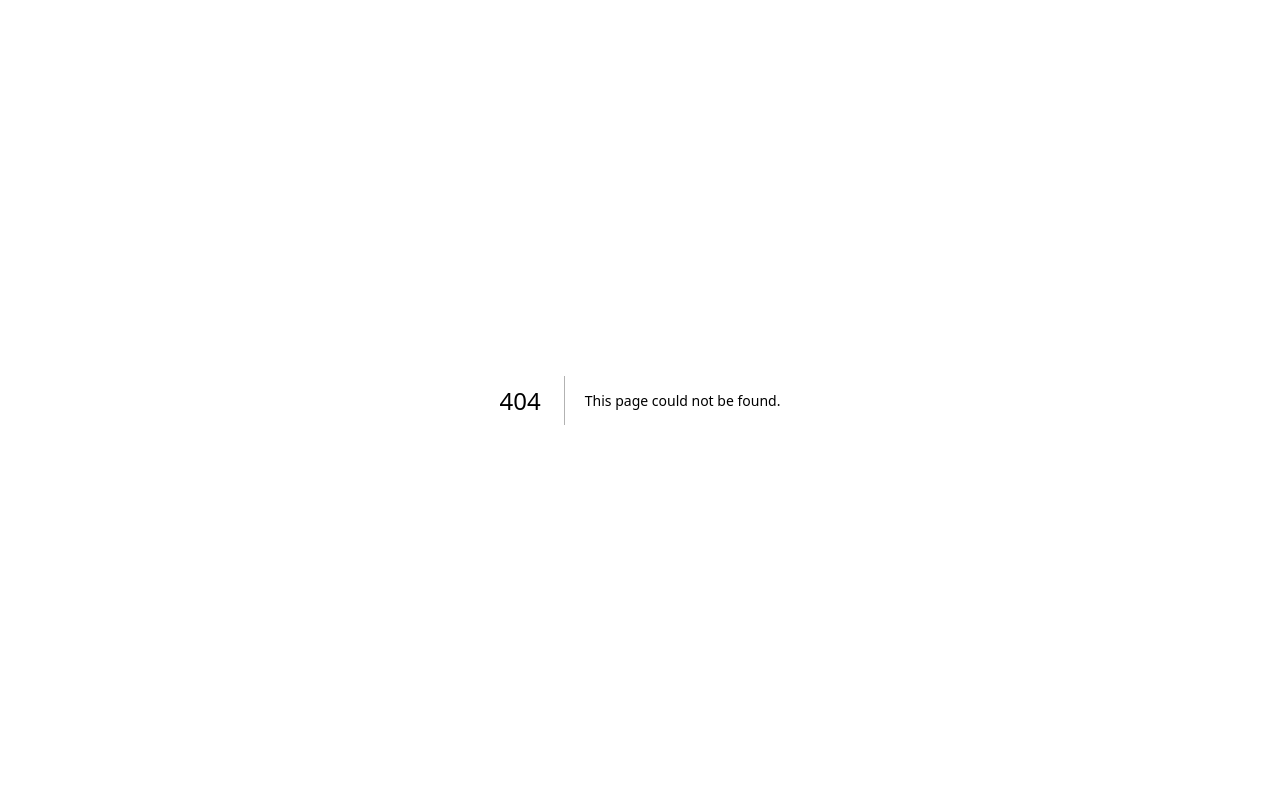
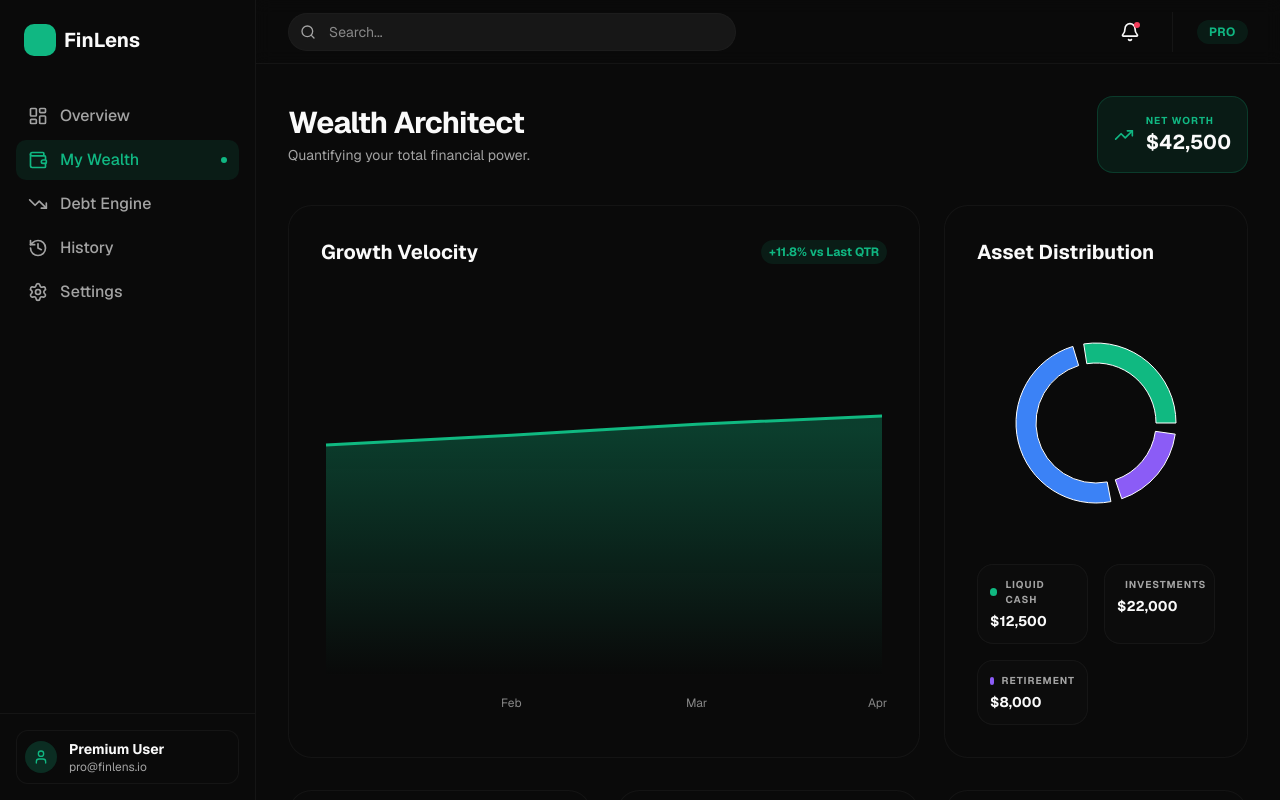
Before and after one commit to aman2dev/FinLens, a Next.js app: page /dashboard/wealth in a window 1280 px wide. Before the commit this address had no page. Built offline with nearby package versions, Linux system fonts and the light colour scheme.

Commit message:
feat: implement wealth architect

```diff
--- /dev/null
+++ b/src/app/dashboard/wealth/page.tsx
@@ -0,0 +1,164 @@
+"use client";
+
+import React from "react";
+import { motion } from "framer-motion";
+import {
+  Wallet,
+  TrendingUp,
+  BarChart3,
+  PieChart as PieIcon,
+  ArrowUpRight,
+  ShieldCheck,
+  Building2,
+  Coins
+} from "lucide-react";
+import {
+  AreaChart,
+  Area,
+  XAxis,
+  YAxis,
+  CartesianGrid,
+  Tooltip,
+  ResponsiveContainer,
+  PieChart,
+  Pie,
+  Cell
+} from "recharts";
+import { useFinancialData } from "@/hooks/use-financial-data";
+import { cn } from "@/lib/utils";
+
+const wealthData = [
+  { month: "Jan", value: 38000 },
+  { month: "Feb", value: 39500 },
+  { month: "Mar", value: 41200 },
+  { month: "Apr", value: 42500 }
+];
+
+const assetBreakdown = [
+  { name: "Liquid Cash", value: 12500, color: "#10b981" },
+  { name: "Investments", value: 22000, color: "#3b82f6" },
+  { name: "Retirement", value: 8000, color: "#8b5cf6" }
+];
+
+export default function WealthPage() {
+  const { getTotalWealth } = useFinancialData();
+
+  return (
+    <div className="space-y-8 pb-32 md:pb-20">
+      <div className="flex flex-col sm:flex-row sm:items-center justify-between gap-4">
+        <div>
+          <h1 className="font-heading text-3xl font-bold tracking-tight">Wealth Architect</h1>
+          <p className="text-muted-foreground mt-1 text-sm">Quantifying your total financial power.</p>
+        </div>
+        <div className="flex items-center gap-3 p-4 bg-primary/10 border border-primary/20 rounded-2xl">
+            <TrendingUp className="h-5 w-5 text-primary" />
+            <div>
+                <p className="text-[10px] font-bold text-primary uppercase tracking-widest">Net Worth</p>
+                <p className="text-xl font-bold font-heading text-foreground">${getTotalWealth().toLocaleString()}</p>
+            </div>
+        </div>
+      </div>
+
+      <div className="grid gap-6 lg:grid-cols-3">
+        <div className="lg:col-span-2 p-6 sm:p-8 rounded-3xl border border-border/40 bg-card/20 min-h-[400px] flex flex-col">
+            <div className="flex items-center justify-between mb-8">
+                <h2 className="font-heading text-xl font-bold">Growth Velocity</h2>
+                <span className="text-xs font-bold text-primary px-2 py-1 bg-primary/10 rounded-full">
+                    +11.8% vs Last QTR
+                </span>
+            </div>
+
+            <div className="flex-1 w-full">
+                <ResponsiveContainer width="100%" height="100%">
+                    <AreaChart data={wealthData}>
+                        <defs>
+                            <linearGradient id="wealthGradient" x1="0" y1="0" x2="0" y2="1">
+                                <stop offset="5%" stopColor="#10b981" stopOpacity={0.3}/>
+                                <stop offset="95%" stopColor="#10b981" stopOpacity={0}/>
+                            </linearGradient>
+                        </defs>
+                        <XAxis
+                            dataKey="month"
+                            axisLine={false}
+                            tickLine={false}
+                            tick={{ fontSize: 12, fill: '#888' }}
+                        />
+                        <Tooltip
+                            contentStyle={{ backgroundColor: '#1a1a1a', border: '1px solid #333', borderRadius: '12px' }}
+                            itemStyle={{ color: '#10b981' }}
+                        />
+                        <Area
+                            type="monotone"
+                            dataKey="value"
+                            stroke="#10b981"
+                            strokeWidth={3}
+                            fillOpacity={1}
+                            fill="url(#wealthGradient)"
+                        />
+                    </AreaChart>
+                </ResponsiveContainer>
+            </div>
+        </div>
+
+        <div className="p-6 sm:p-8 rounded-3xl border border-border/40 bg-card/20 flex flex-col items-center">
+            <h2 className="font-heading text-xl font-bold w-full text-left mb-8 font-heading">Asset Distribution</h2>
+            <div className="flex-1 w-full flex flex-col items-center justify-center">
+                <ResponsiveContainer width="100%" height={250}>
+                    <PieChart>
+                        <Pie
+                            data={assetBreakdown}
+                            cx="50%"
+                            cy="50%"
+                            innerRadius={60}
+                            outerRadius={80}
+                            paddingAngle={8}
+                            dataKey="value"
+                        >
+                            {assetBreakdown.map((entry, index) => (
+                                <Cell key={`cell-${index}`} fill={entry.color} />
+                            ))}
+                        </Pie>
+                        <Tooltip
+                             contentStyle={{ backgroundColor: '#1a1a1a', border: '1px solid #333', borderRadius: '12px' }}
+                        />
+                    </PieChart>
+                </ResponsiveContainer>
+
+                <div className="grid grid-cols-2 gap-4 w-full mt-4">
+                    {assetBreakdown.map((item) => (
+                        <div key={item.name} className="flex flex-col gap-1 p-3 rounded-2xl bg-muted/10 border border-border/40">
+                            <div className="flex items-center gap-2">
+                                <div className="h-2 w-2 rounded-full" style={{ backgroundColor: item.color }} />
+                                <span className="text-[10px] font-bold text-muted-foreground uppercase tracking-widest">{item.name}</span>
+                            </div>
+                            <span className="text-sm font-bold">${item.value.toLocaleString()}</span>
+                        </div>
+                    ))}
+                </div>
+            </div>
+        </div>
+      </div>
+
+      <div className="grid gap-6 sm:grid-cols-2 lg:grid-cols-3">
+        {[
+            { icon: Building2, label: "Real Estate Exposure", value: "$0.00", sub: "No properties linked" },
+            { icon: Coins, label: "Crypto Assets", value: "$2,450.20", sub: "Managed in Ledger" },
+            { icon: ShieldCheck, label: "Safety Margin", value: "6.2 Months", sub: "Emergency Runway" }
+        ].map((kit, i) => (
+            <motion.div
+                whileHover={{ y: -5 }}
+                key={i}
+                className="p-6 rounded-3xl border border-border/40 bg-card/20 hover:bg-card/40 transition-all cursor-default"
+            >
+                <div className="h-12 w-12 rounded-2xl bg-muted/20 flex items-center justify-center mb-4">
+                    <kit.icon className="h-6 w-6 text-muted-foreground" />
+                </div>
+                <h3 className="text-sm font-bold text-muted-foreground uppercase tracking-widest mb-1">{kit.label}</h3>
+                <p className="text-2xl font-heading font-bold">{kit.value}</p>
+                <p className="text-xs text-muted-foreground mt-2">{kit.sub}</p>
+            </motion.div>
+        ))}
+      </div>
+    </div>
+  );
+}
```
